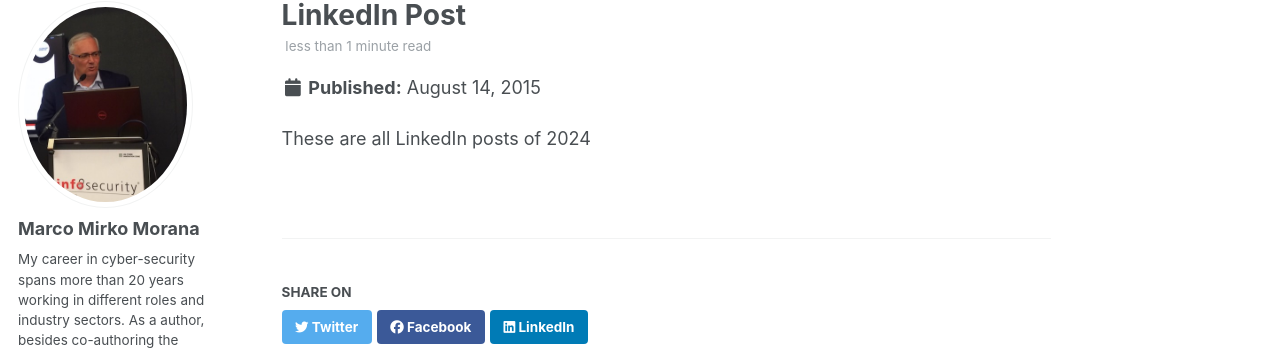
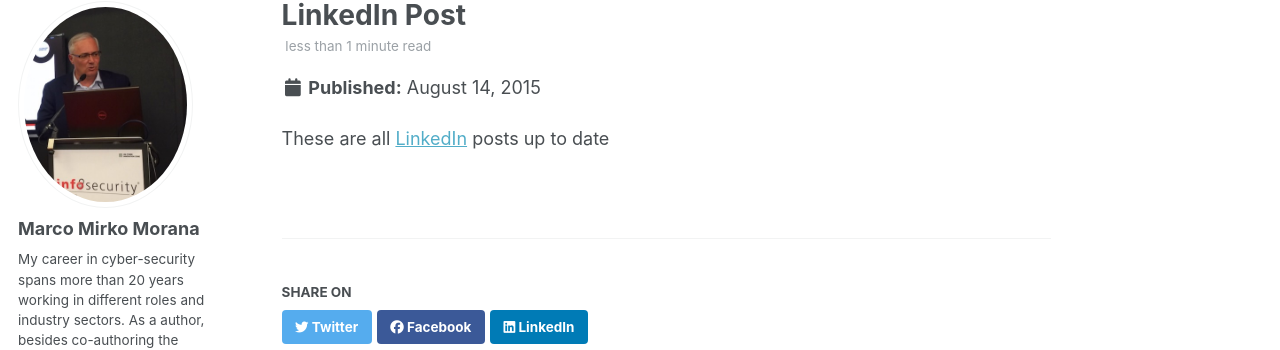
Before and after one commit to mmorana1/marcom, a Jekyll site: the page built from _posts/2015-08-14-blog-post-4.md, in a window 1280 px wide and 900 px high. Shown: the part 105-455 px from the top of the window. Built offline with Jekyll 4.4.1, drawn with Linux system fonts in a browser that asks for light colours.

Commit message:
Update 2015-08-14-blog-post-4.md

```diff
--- a/_posts/2015-08-14-blog-post-4.md
+++ b/_posts/2015-08-14-blog-post-4.md
@@ -4,4 +4,4 @@ date: 2015-08-14
 permalink: /posts/2015/08/blog-post-4/
 
 ---
-These are all LinkedIn posts of 2024
+These are all [LinkedIn](https://www.linkedin.com/in/go4it/recent-activity/all/) posts up to date
```
